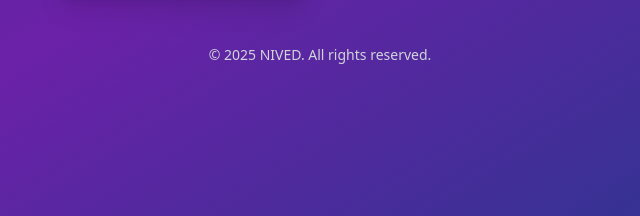
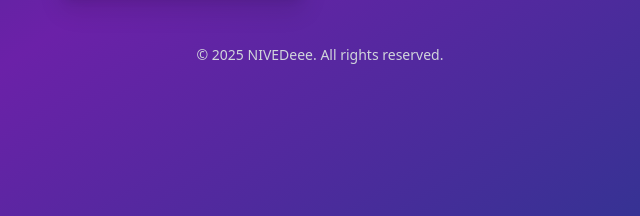
Before and after one commit to NivedV1/NivedV1, a plain HTML site: page index.html in a window 1280 px wide. Shown: the part 533-749 px from the top of the page, 320-960 px from the left. Drawn offline with nearby package versions, Linux system fonts and the light colour scheme.

Commit message:
Update index.html

```diff
--- a/index.html
+++ b/index.html
@@ -27,7 +27,7 @@
     </div>
 
     <footer class="mt-12 text-sm text-gray-300">
-      &copy; 2025 NIVED. All rights reserved.
+      &copy; 2025 NIVEDeee. All rights reserved.
     </footer>
   </div>
 
```
